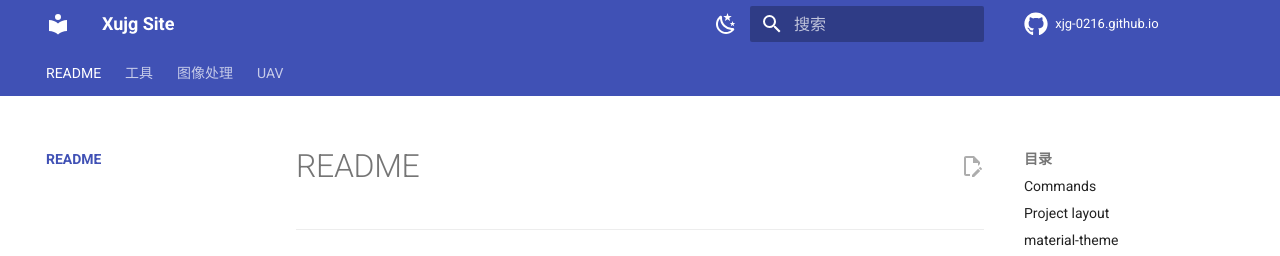
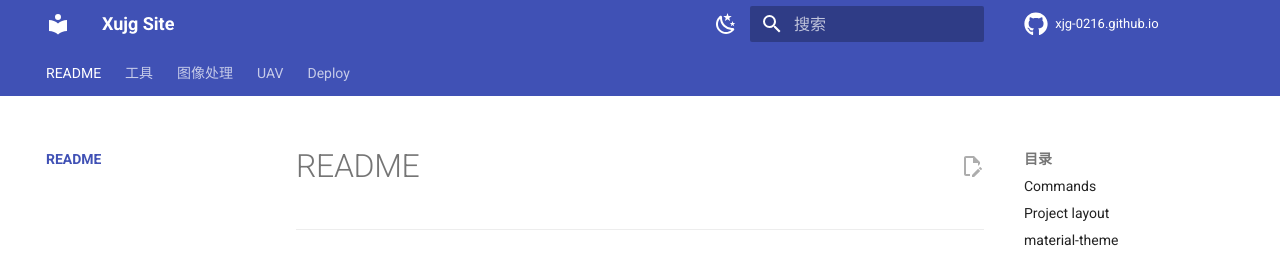
Before and after one commit to Xjg-0216/xjg-0216.github.io, an MkDocs documentation site: the page built from docs/index.md, in a window 1280 px wide and 900 px high. Shown: the top 256 px of the window. Built offline with MkDocs 1.6.1 and Material for MkDocs 9.7.7, drawn with Linux system fonts in a browser that asks for light colours; nearby versions of some CDN libraries; library files that are not in the unit come from our copies; comment, search, counter and statistics services are not loaded.

Commit message:
fix onnx

```diff
--- a/mkdocs.yml
+++ b/mkdocs.yml
@@ -32,6 +32,8 @@ nav:
     - IMAGE_PROCESS/02-OpenDroneMap.md
   - UAV:
     - UAV/01-elevation.md
+  - Deploy:
+    - deploy/onnx.md
 
 # [UI]
 # [top]
```
